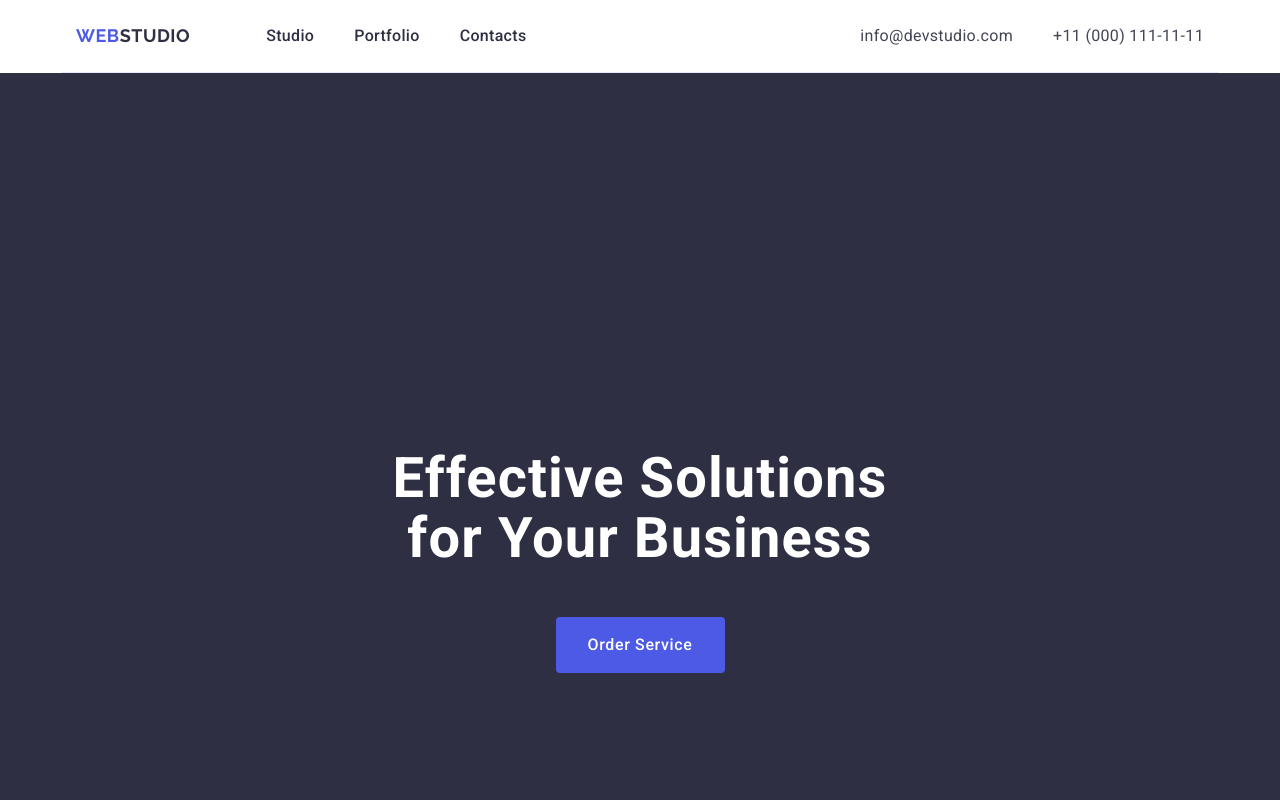
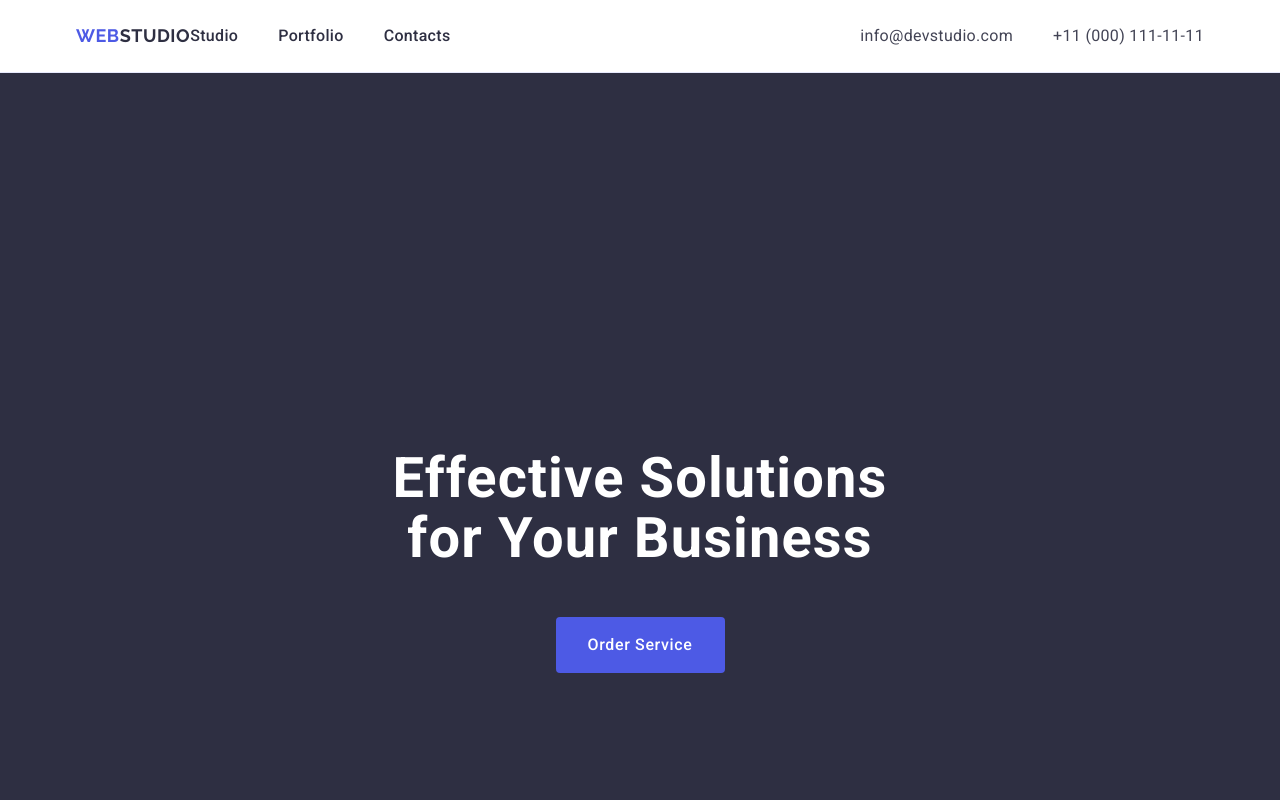
Before and after one commit to uliazakolodnaa/goit-markup-hw-03, a plain HTML site: page index.html in a window 1280 px wide. Shown: the top 800 px of the page. Drawn offline with nearby package versions, Linux system fonts and the light colour scheme.

Commit message:
add new file

```diff
--- a/css/styles.css
+++ b/css/styles.css
@@ -41,15 +41,18 @@ background-color: #FFFFFF;
   }
 
 /* HEADER STYLES */
+.page-header{
+border-bottom: 1px solid #e7e9fc;
+}
 .page-header-container{
     display: flex;
     justify-content: space-between;
-    border-bottom: 1px solid #e7e9fc;
 }
 .page-nav{
     display: flex;
     align-items: center;
     margin-right: 76px;
+    padding-right: 76px;
 }
 .page-logo{
     font-family: "Raleway", sans-serif;
@@ -59,7 +62,6 @@ background-color: #FFFFFF;
     letter-spacing: 0.03em;
     text-transform: uppercase;
     color: #4d5ae5;
-    padding-right: 76px;
 }
 .text-logo{
     color: #2e2f42;;
```
Also changed, not shown: index.html (+4 -5 lines).
